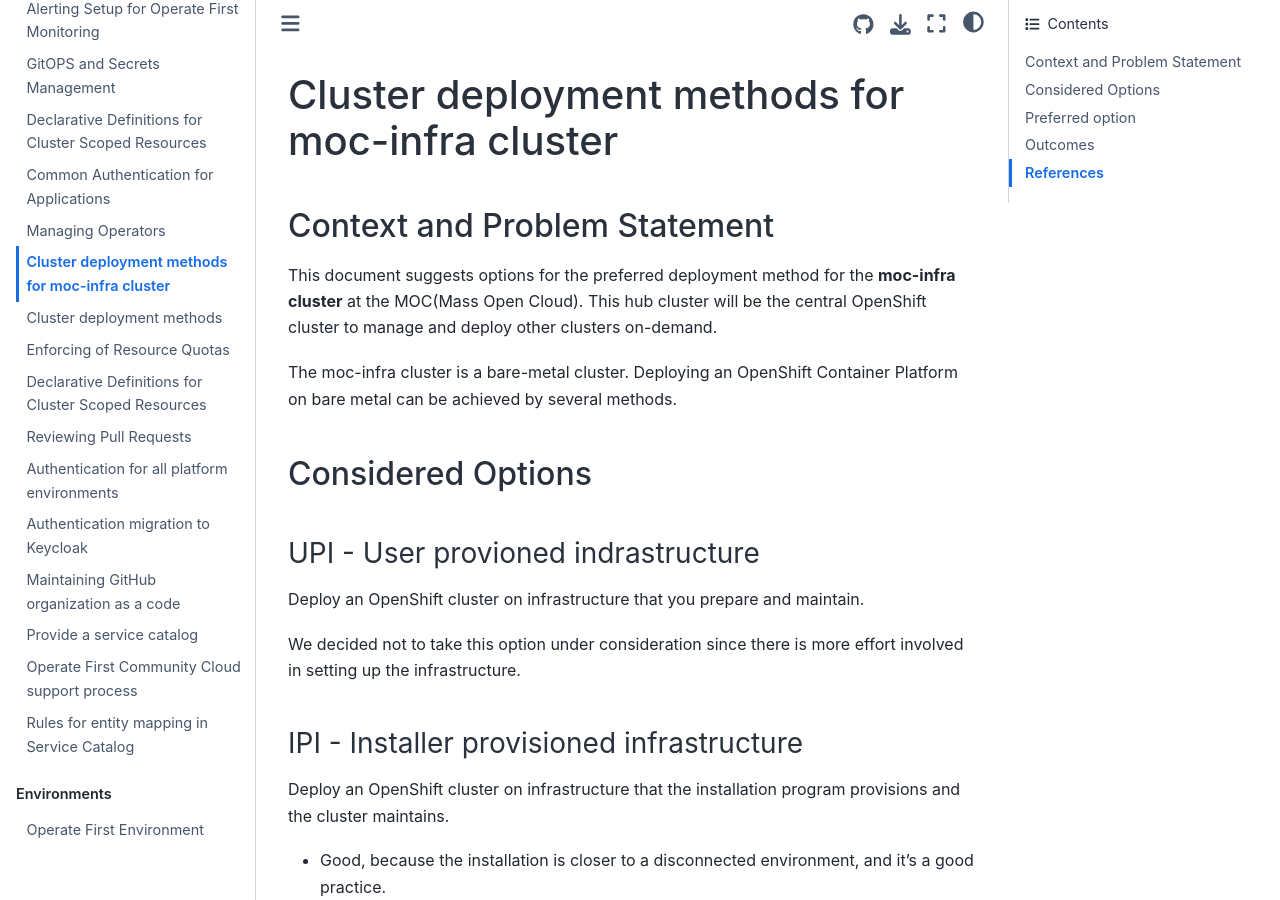
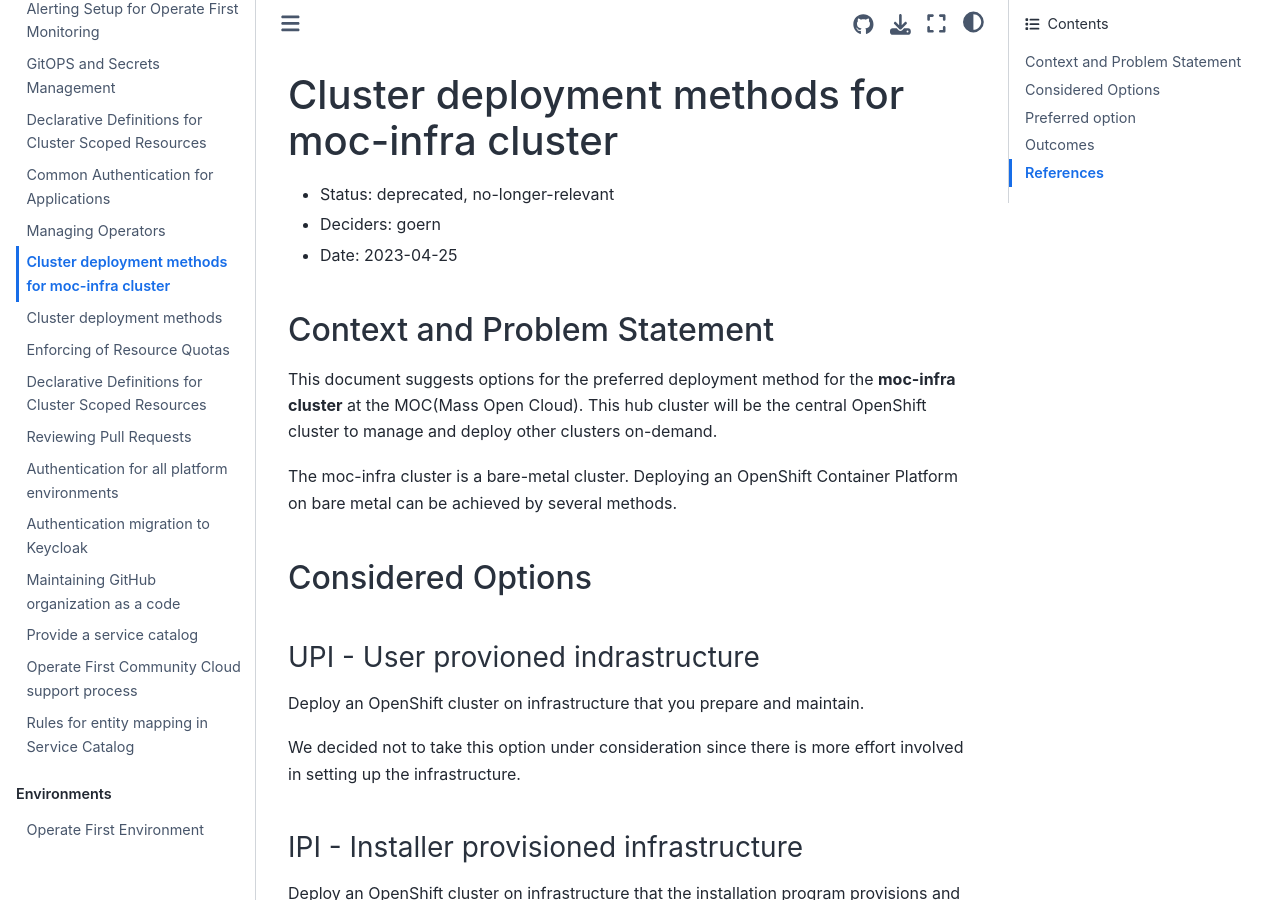
Before and after one commit to operate-first/blueprint, a Jupyter Book: the page built from adr/0012-moc-infra-cluster-deployment-methods.md, in a window 1280 px wide and 900 px high. Built offline with Jupyter Book 1.0.4 settings and Sphinx 7.4.7 and the Sphinx Book theme 1.1.4, drawn with Linux system fonts in a browser that asks for light colours.

Commit message:
deprecated ARD-0012, as MOC is no longer maintained
Signed-off-by: Christoph Görn <goern@redhat.com>

```diff
--- a/adr/0012-moc-infra-cluster-deployment-methods.md
+++ b/adr/0012-moc-infra-cluster-deployment-methods.md
@@ -1,4 +1,8 @@
 # Cluster deployment methods for moc-infra cluster
+
+* Status: deprecated, no-longer-relevant
+* Deciders: goern
+* Date: 2023-04-25
 
 ## Context and Problem Statement
 
```
